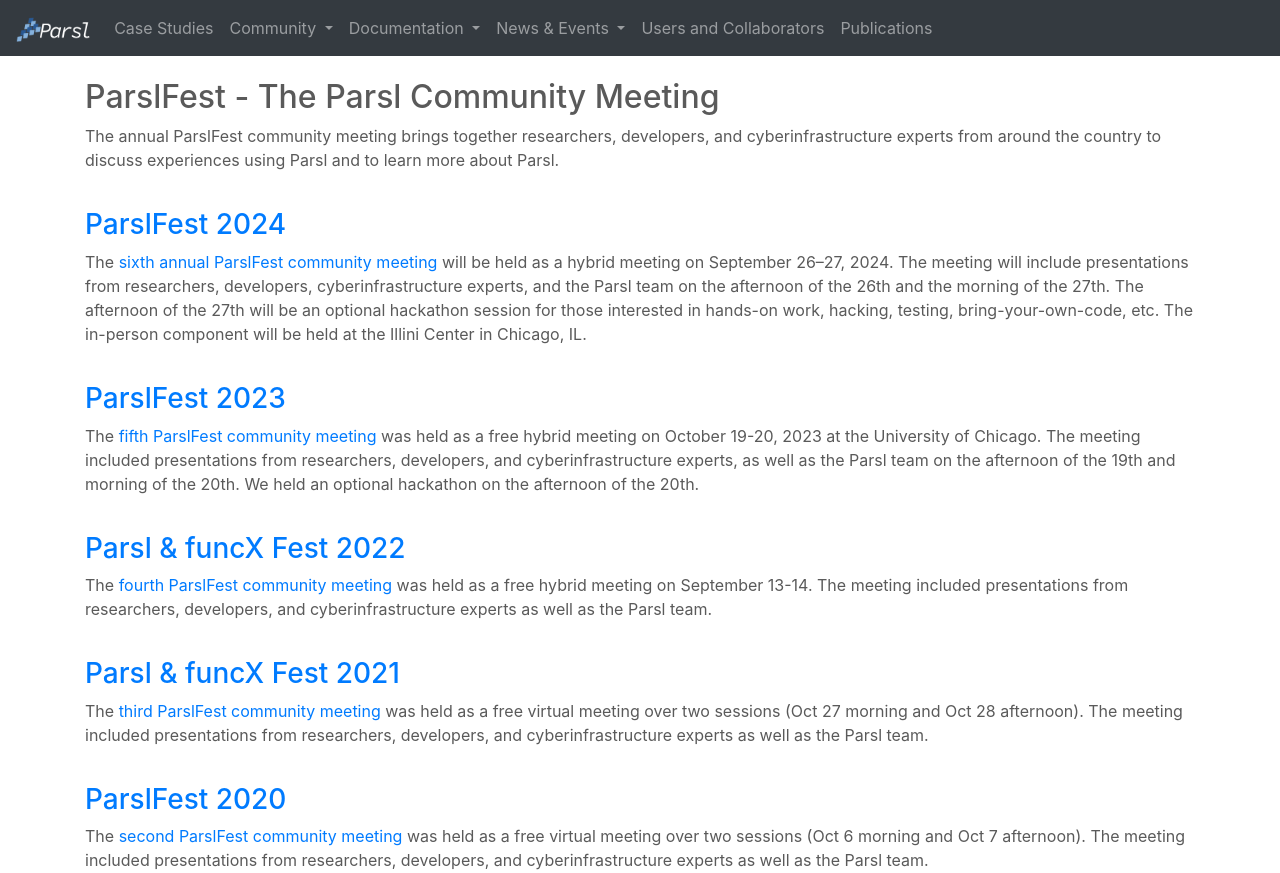
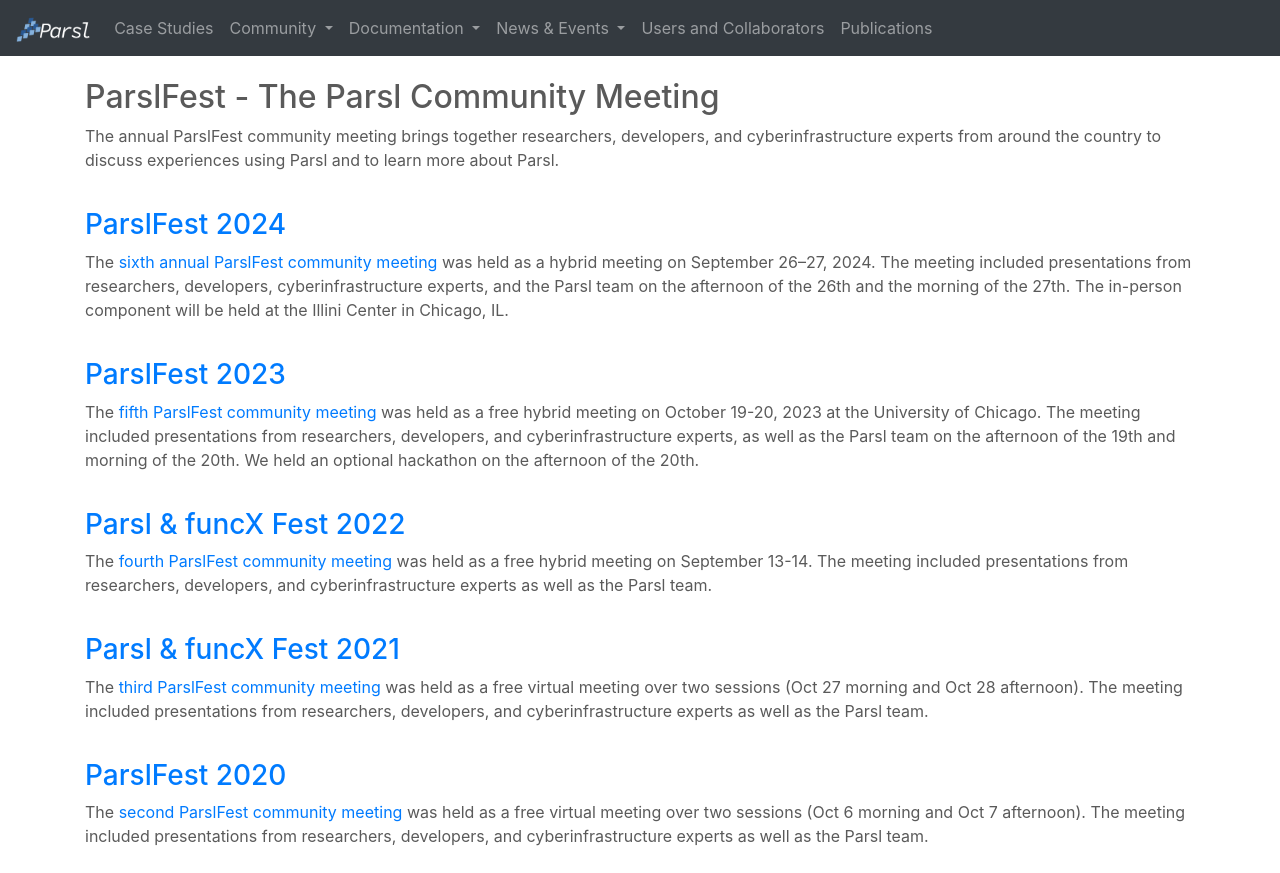
Before and after one commit to Parsl/parsl.github.io, a Jekyll site: the page built from parslfest.html, in a window 1280 px wide and 900 px high, cut to the strip 0-873 px from the top of the window. Built offline with Jekyll 4.4.1, drawn with Linux system fonts in a browser that asks for light colours.

Commit message:
More moving Parslfest 2024 into the past

```diff
--- a/parslfest.html
+++ b/parslfest.html
@@ -23,9 +23,8 @@
    <div class="row" style="padding-top: 20px">
       <div class="col-lg-12">
       <h3><a href='parslfest/parslfest2024.html'>ParslFest 2024</a></h3>
-      <p>The <a href='parslfest/parslfest2024.html'>sixth annual ParslFest community meeting</a> will be held as a hybrid meeting on September 26–27, 2024.
-        The meeting will include presentations from researchers, developers, cyberinfrastructure experts, and the Parsl team on the afternoon of the 26th and the morning of the 27th.
-        The afternoon of the 27th will be an optional hackathon session for those interested in hands-on work, hacking, testing, bring-your-own-code, etc.
+      <p>The <a href='parslfest/parslfest2024.html'>sixth annual ParslFest community meeting</a> was held as a hybrid meeting on September 26–27, 2024.
+        The meeting included presentations from researchers, developers, cyberinfrastructure experts, and the Parsl team on the afternoon of the 26th and the morning of the 27th.
         The in-person component will be held at the Illini Center in Chicago, IL.
      </p>
      </div>
```
